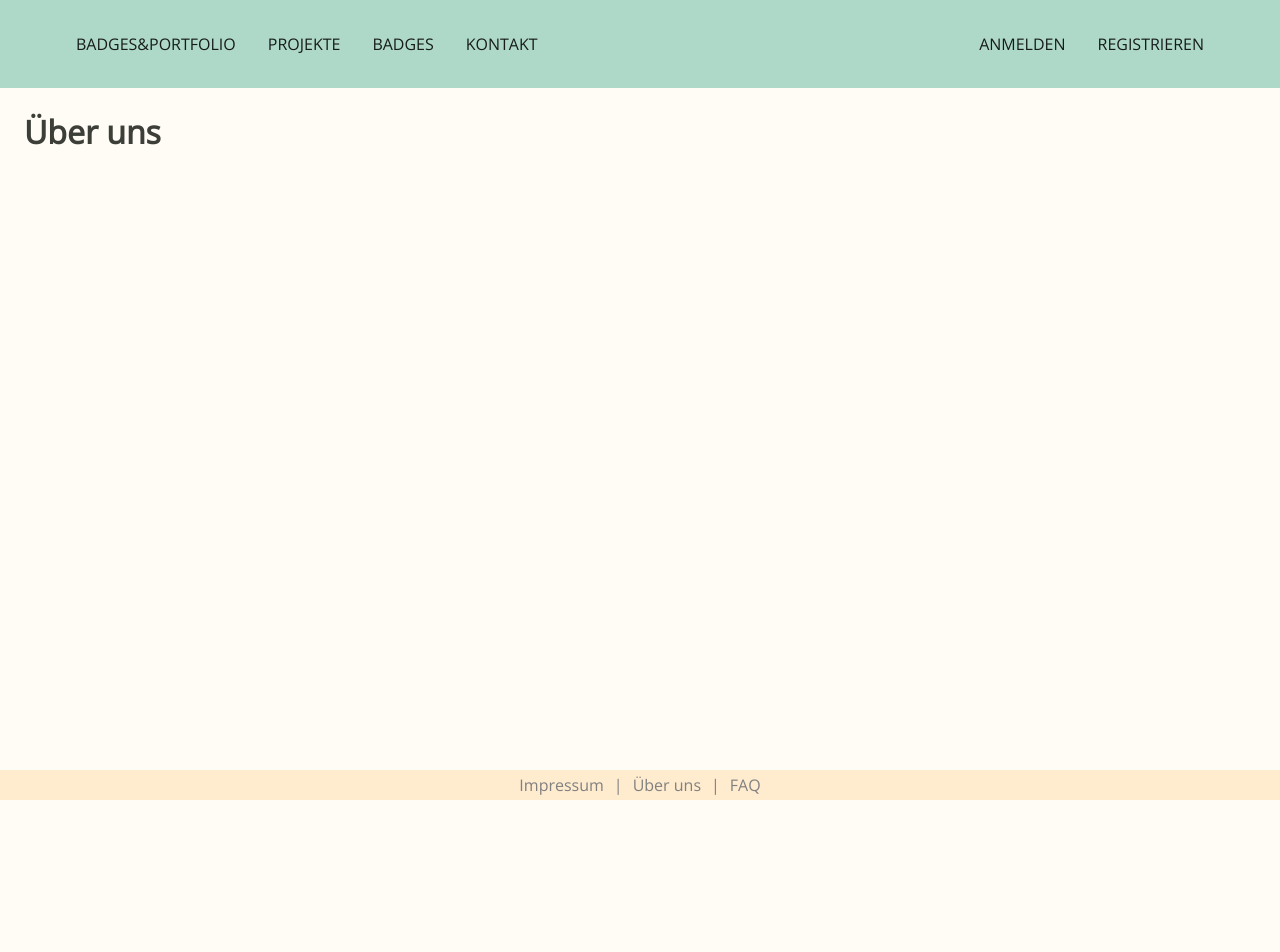
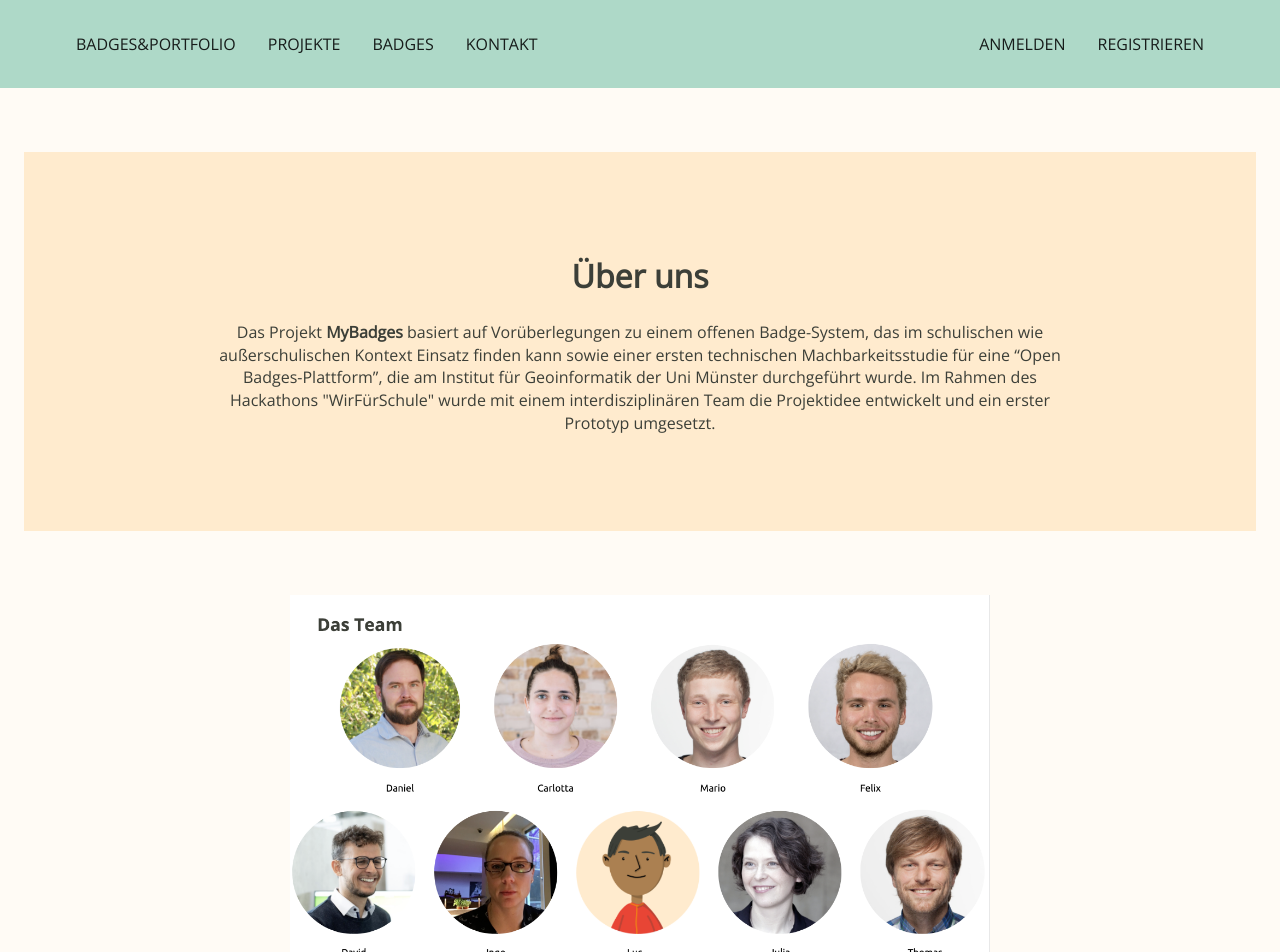
Before and after one commit to myBadges-org/Frontend-myBadges.org, a React (Create React App) app: page /aboutus in a window 1280 px wide. Shown: the top 952 px of the page. Before the commit the page ends 800 px from the top, so only its background shows below. Built offline with nearby package versions, Linux system fonts and the light colour scheme; no server answers.

Commit message:
about us content

```diff
--- a/src/components/aboutUs/AboutUs.js
+++ b/src/components/aboutUs/AboutUs.js
@@ -1,4 +1,8 @@
 import React, { Component } from 'react';
+
+import team from './../../images/team.png'
+
+import Container from '@material-ui/core/Container';
 
 class AboutUs extends Component {
 
@@ -8,9 +12,21 @@ class AboutUs extends Component {
 
   render() {
     return (
-      <div style={{margin: '0px 24px 0px 24px'}}>
-        <h1>Über uns</h1>
-      </div>
+      <Container>
+        <div style={{display: 'flex', marginTop: '2rem', marginBottom: '2rem'}}></div>
+        <div style={{backgroundColor: '#ffebce', padding: '5rem', textAlign: 'center', position: 'relative'}}>
+          <h1 style={{textAlign: 'center'}}>Über uns</h1>
+          <div style={{margin: '0px 10%'}}>
+            <p>
+              Das Projekt <b>MyBadges</b> basiert auf Vorüberlegungen zu einem offenen Badge-System, das im schulischen wie außerschulischen Kontext Einsatz finden kann sowie einer ersten technischen Machbarkeitsstudie für eine “Open Badges-Plattform”, die am Institut für Geoinformatik der Uni Münster durchgeführt wurde. Im Rahmen des Hackathons "WirFürSchule" wurde mit einem interdisziplinären Team die Projektidee entwickelt und ein erster Prototyp umgesetzt.
+            </p>
+          </div>
+        </div>
+        <div style={{display: 'flex', marginTop: '2rem', marginBottom: '2rem'}}></div>
+        <div style={{display: 'flex', flexDirection: 'row', justifyContent: 'space-evenly', flexWrap: 'wrap'}}>
+          <img src={team} alt="" style={{maxWidth: '700px'}}/>
+        </div>
+      </Container>
     );
   };
 }
--- a/src/components/home/Home.js
+++ b/src/components/home/Home.js
@@ -24,7 +24,7 @@ class Home extends Component {
       <Container>
           <div style={{display: 'flex', flexDirection: 'row', alignSelf: 'center', marginTop: '5rem', marginBottom: '5rem', justifyContent: 'space-evenly', flexWrap: 'wrap'}}>
             <div>
-              <img src={logo} style={{maxWidth: '200px', maxHeight: '200px'}}></img>
+              <img src={logo} alt="My Badges" style={{maxWidth: '200px', maxHeight: '200px'}}></img>
             </div>
             <div style={{alignSelf: 'center', textAlign: 'center'}}>
               <h1>My Badges</h1>
@@ -33,7 +33,7 @@ class Home extends Component {
           </div>
         <Spacer></Spacer>
         <div style={{position: 'relative', paddingBottom: '56.25%', height: 0}}>
-          <iframe style={{position: 'absolute', top: '0', left: '0', width: '100%', height: '100%'}} src="https://www.youtube.com/embed/7VL3kqI8CxY" frameborder="0" allow="accelerometer; autoplay; encrypted-media; gyroscope; picture-in-picture" allowfullscreen></iframe>
+          <iframe title="My Badge" style={{position: 'absolute', top: '0', left: '0', width: '100%', height: '100%'}} src="https://www.youtube.com/embed/7VL3kqI8CxY" frameborder="0" allow="accelerometer; autoplay; encrypted-media; gyroscope; picture-in-picture" allowfullscreen />
         </div>
         <Spacer></Spacer>
 
@@ -43,7 +43,7 @@ class Home extends Component {
             <p>Mit Hilfe der Open Badges von Mozilla, entwickeln wir ein offenes und skalierbares Dokumentations-System, zum Nachweis von erworbenen Kompetenzen und Fähigkeiten im schulischen sowie außerschulischen Umfeld.</p>
             <p>Durch ein E-Portfolio werden die Badges kontextualisiert und die Lernleistungen dokumentiert.</p>
           </div>
-          <img src={badge} style={{maxWidth: '100px', maxHeight: '100px', position: "absolute", right: '50px', top: '-50px'}}></img>
+          <img src={badge} alt="" style={{maxWidth: '100px', maxHeight: '100px', position: "absolute", right: '50px', top: '-50px'}}></img>
         </div>
         <Spacer></Spacer>
         <div style={{backgroundColor: '#ffebce', padding: '5rem', textAlign: 'center', position: 'relative'}}>
@@ -51,7 +51,7 @@ class Home extends Component {
           <div style={{margin: '0px 10%'}}>
             <p>Unser Feedbacksystem motiviert die Teilnehmenden mit Freude zu lernen und verhilft ihnen zu einer realistischen Selbsteinschätzung ihres eigenen Fortschritts. Gleichzeitig bietet es der Lernbegleitung Orientierung über den Leistungsstand und bildet damit eine wichtige Grundlage für die weitere didaktisch-pädagogische Planung des Lernprozesses.</p>
           </div>
-          <img src={badgeRed} style={{maxWidth: '100px', maxHeight: '100px', position: "absolute", left: '50px', bottom: '-50px'}}></img>
+          <img src={badgeRed} alt="" style={{maxWidth: '100px', maxHeight: '100px', position: "absolute", left: '50px', bottom: '-50px'}}></img>
         </div>
         <h2 style={{textAlign: 'center', marginTop: '5rem', marginBottom: '5rem'}}>Dabei baut unser Ansatz auf 6 Prinzipien auf:</h2>
         <Grid container spacing={4}>
--- a/src/components/home/Principles.js
+++ b/src/components/home/Principles.js
@@ -6,7 +6,7 @@ class Principles extends Component {
   render() {
     return (
       <Grid item xs={12} sm={6} md={4} style={{textAlign: 'center'}}>
-        <img src={this.props.icon} style={{maxHeight: '50px'}}/>
+        <img src={this.props.icon} alt="" style={{maxHeight: '50px'}}/>
         <h4 style={{margin:'5px'}}>{this.props.title}</h4>
         {this.props.content}
       </Grid>
```
Also changed, not shown: src/images/team.png (added).
